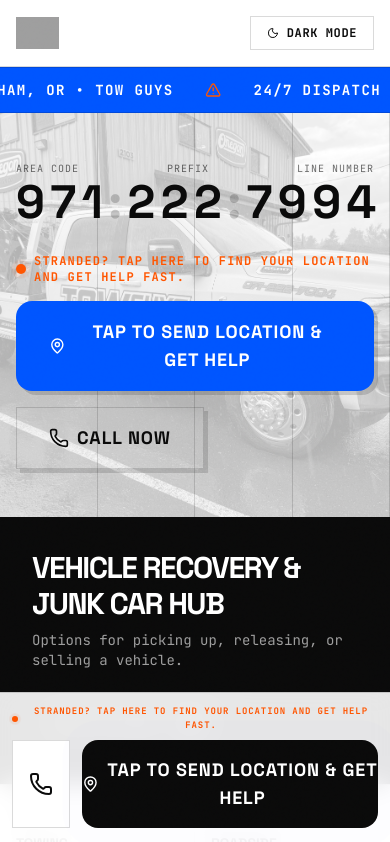
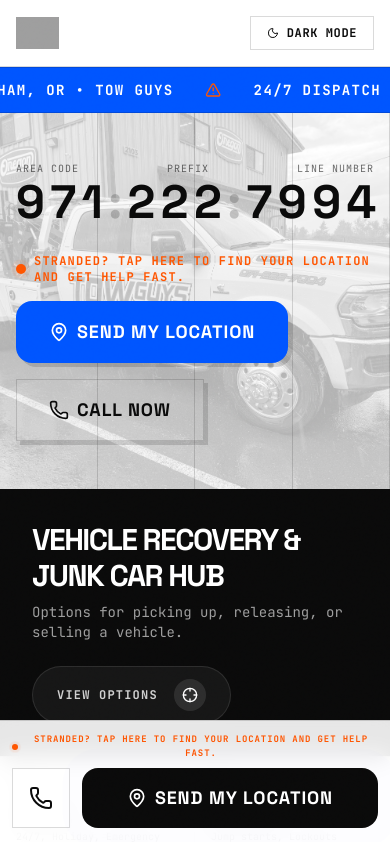
Before and after one commit to robertlazau-design/Tow-Guys-, a React (Vite) app: page / in a window 390 px wide. Shown: the top 842 px of the page. Built offline with nearby package versions, Linux system fonts and the light colour scheme; grey boxes are pictures that could not be loaded.

Commit message:
Streamline OneClickDispatch UI strings for better mobile UX

```diff
--- a/src/App.tsx
+++ b/src/App.tsx
@@ -88,19 +88,19 @@
         {dispatchState === 'idle' && (
           <motion.div key="idle" initial={{ y: 20, opacity: 0 }} animate={{ y: 0, opacity: 1 }} exit={{ y: -20, opacity: 0 }} className="flex items-center gap-2">
             <MapPin className="w-5 h-5" />
-            <span>Tap to Send Location & Get Help</span>
+            <span>Send My Location</span>
           </motion.div>
         )}
         {dispatchState === 'locating' && (
           <motion.div key="locating" initial={{ y: 20, opacity: 0 }} animate={{ y: 0, opacity: 1 }} exit={{ y: -20, opacity: 0 }} className="flex items-center gap-2 text-white">
             <Loader2 className="w-5 h-5 animate-spin" />
-            <span>Generating GPS Link...</span>
+            <span>Locating...</span>
           </motion.div>
         )}
         {dispatchState === 'success' && (
           <motion.div key="success" initial={{ scale: 0.8, opacity: 0 }} animate={{ scale: 1, opacity: 1 }} exit={{ scale: 1.1, opacity: 0 }} className="flex items-center gap-2 text-[#00ff88]">
             <CheckCircle2 className="w-5 h-5" />
-            <span>Location Secured!</span>
+            <span>GPS Locked.</span>
           </motion.div>
         )}
       </AnimatePresence>
```
